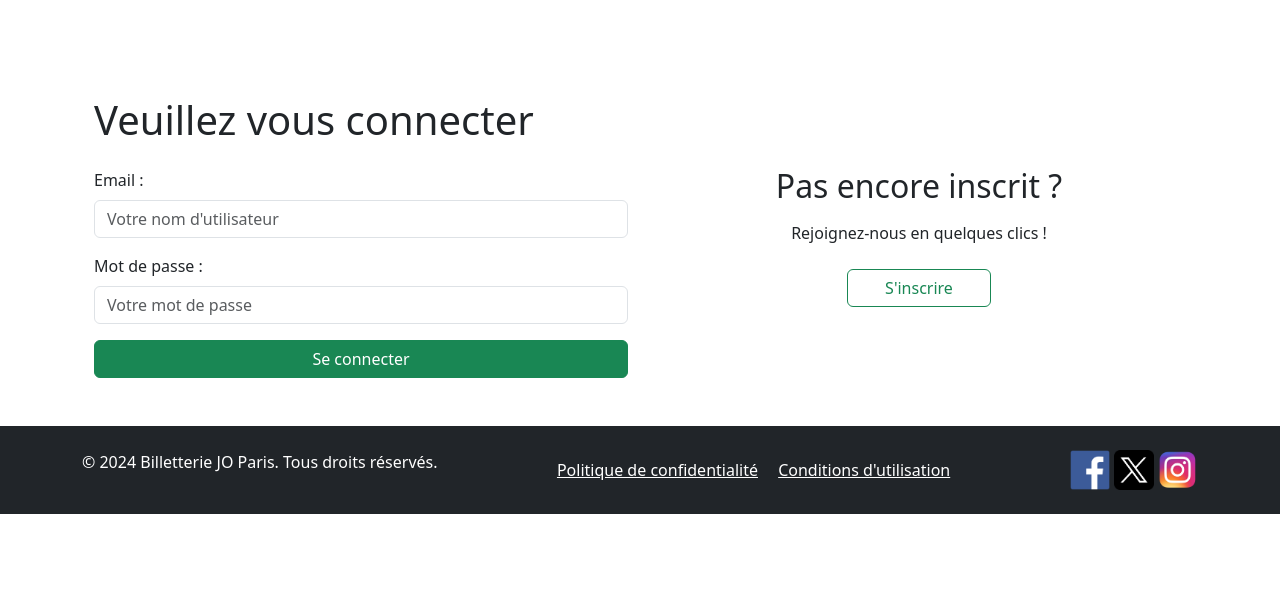
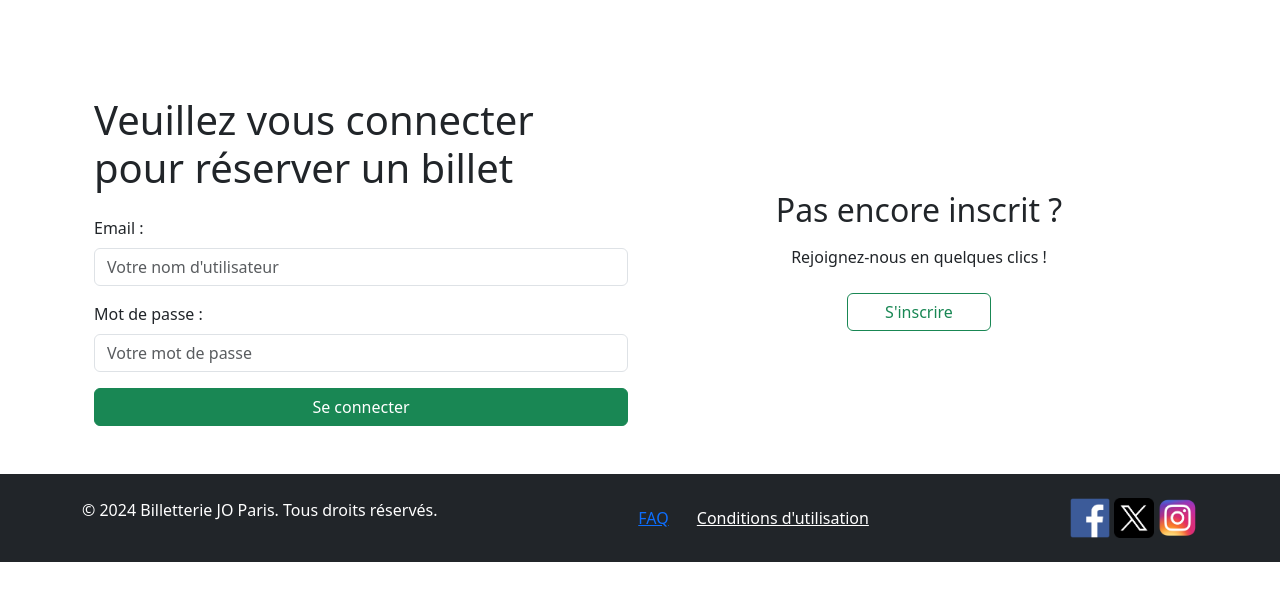
Before and after one commit to NicolasBay/Billeterie_JO_Paris, a Django app: page /login/ in a window 1280 px wide. Shown: the part 107-708 px from the top of the page. Run offline with Django 5.2, Linux system fonts and the light colour scheme.

Commit message:
ajout documentation utilisateur dans FAQ, correction de vulnérabilités (364 & 89 views.py)

```diff
--- a/JO_Paris/billetterie/templates/base.html
+++ b/JO_Paris/billetterie/templates/base.html
@@ -106,7 +106,7 @@
                 <p>&copy; 2024 Billetterie JO Paris. Tous droits réservés.</p>
             </div>
             <div>
-                <a href="#" class="text-white me-3">Politique de confidentialité</a>
+                <a href="{% static 'pdf/Documentation_Utilisateur.pdf' %}" target="_blank" title="Voir la documentation utilisateur" class="me-4">FAQ</a>
                 <a href="#" class="text-white">Conditions d'utilisation</a>
             </div>
             <div>
--- a/JO_Paris/billetterie/templates/billetterie/login.html
+++ b/JO_Paris/billetterie/templates/billetterie/login.html
@@ -6,7 +6,7 @@
             <!-- Formulaire de connexion -->
             <div class="col-md-6">
                 <header>
-                    <h1 class="mb-4">Veuillez vous connecter</h1>
+                    <h1 class="mb-4">Veuillez vous connecter pour réserver un billet</h1>
                 </header>
 
                 <!--Bloc pour afficher les messages -->
--- a/JO_Paris/billetterie/views.py
+++ b/JO_Paris/billetterie/views.py
@@ -86,8 +86,15 @@ class CustomLoginView(View):
             request.session['refresh'] = token_data['refresh']
 
             next_url = request.GET.get('next')
-            return redirect(next_url if next_url else 'billet')
-        return render(request, self.template_name, {'error': 'Identifiants invalides'})
+            print(next_url)
+            # Vérifie si l'URL est autorisée et sûre
+            if next_url and url_has_allowed_host_and_scheme(next_url, allowed_hosts={request.get_host()}, require_https=request.is_secure()):
+                return redirect(next_url)
+            else:
+                return redirect('billet')
+        else:
+            return render(request, self.template_name, {'error': 'Identifiants invalides'})
+
 
     def get(self, request):
         return render(request, self.template_name)
@@ -361,7 +368,8 @@ class PaymentView(View):
             return redirect(checkout_session.url, code=303)
 
         except stripe.error.StripeError as e:
-            return HttpResponse(f"Erreur Stripe : {str(e)}", status=500)
+            logger.error(f"Erreur Stripe lors du paiement : {str(e)}")
+            return HttpResponse("Une erreur est survenue lors du traitement du paiement. Veuillez réessayer plus tard.", status=500)
 
     def get(self, request, *args, **kwargs):
         return HttpResponse("Accès à la page de paiement uniquement via POST.", status=405)
```
Also changed, not shown: 1 other file.
